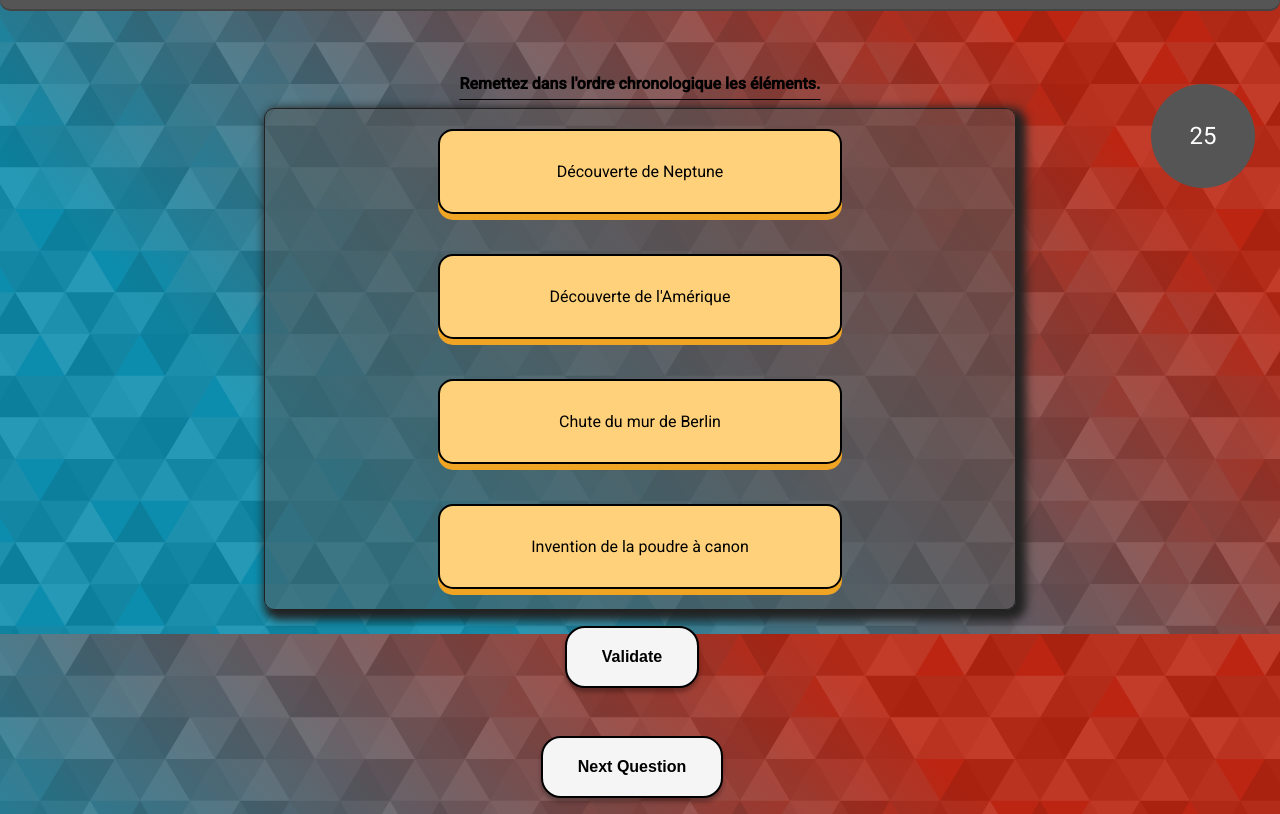
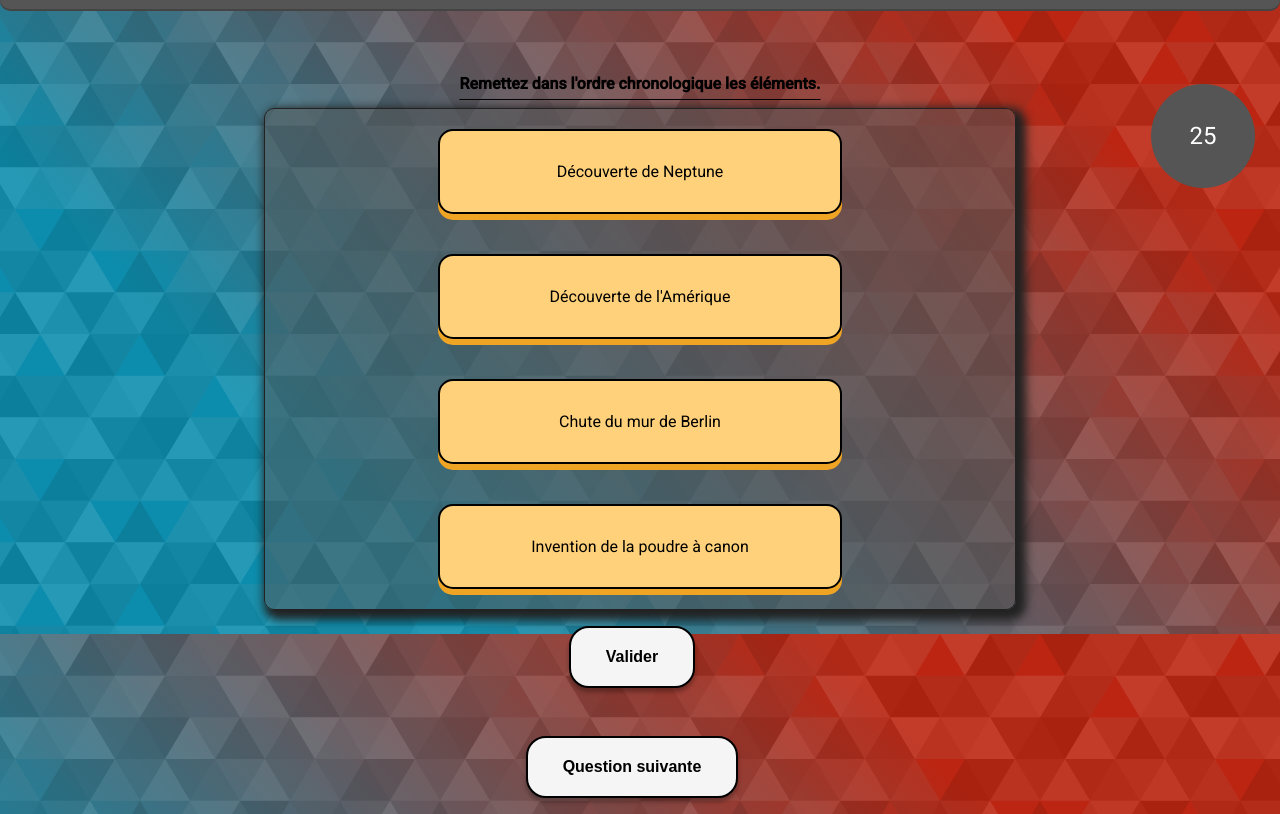
Before and after one commit to 2019-2020-ps6/2022-2023-ps6-zqsd, an Angular app in the folder front-end/: page /Gamepage in a window 1280 px wide. Shown: the part 166-980 px from the top of the page. Built offline with nearby package versions, Linux system fonts and the light colour scheme.

Commit message:
suppression de l'anglais dans les boutons #31

```diff
--- a/front-end/src/app/GameQuestionOrder.component/GameQuestionOrder.component.html
+++ b/front-end/src/app/GameQuestionOrder.component/GameQuestionOrder.component.html
@@ -8,5 +8,5 @@
   </div>
 </div>
   <div class="button-container">
-    <button class="game-question-button" (click)="validate()">Validate</button>
+    <button class="game-question-button" (click)="validate()">Valider</button>
   </div>
--- a/front-end/src/app/GameQuiz.component/GameQuiz.component.html
+++ b/front-end/src/app/GameQuiz.component/GameQuiz.component.html
@@ -15,6 +15,6 @@
   <app-game-question-classical [currentQuestion]="currentQuestion" (answerEvent)="getNextQuestion($event)"></app-game-question-classical>
 </ng-template>
 <div class="button-container">
-  <button class="game-question-button" *ngIf="!this.isFinnished" (click)="getNextQuestion(true); resetCountdown(countdown)">Next Question</button>
+  <button class="game-question-button" *ngIf="!this.isFinnished" (click)="getNextQuestion(true); resetCountdown(countdown)">Question suivante</button>
   <button class="game-question-button" *ngIf="this.isFinnished" (click)="stopCountdown()"routerLink="/results">Voir les résultats</button>
 </div>
```
